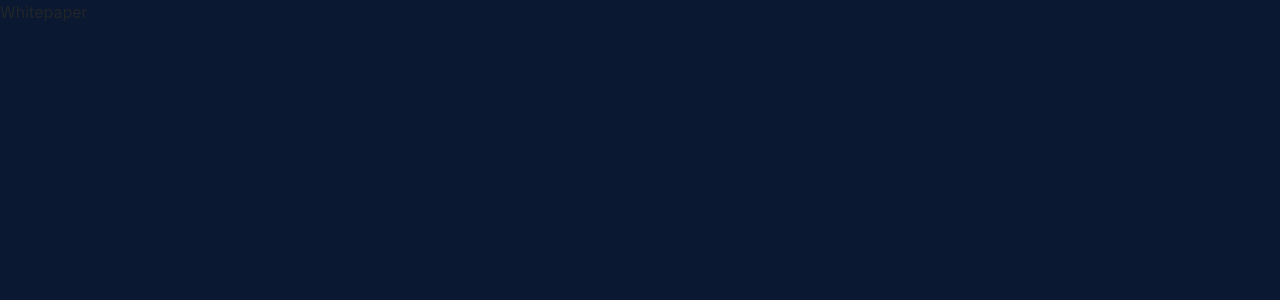
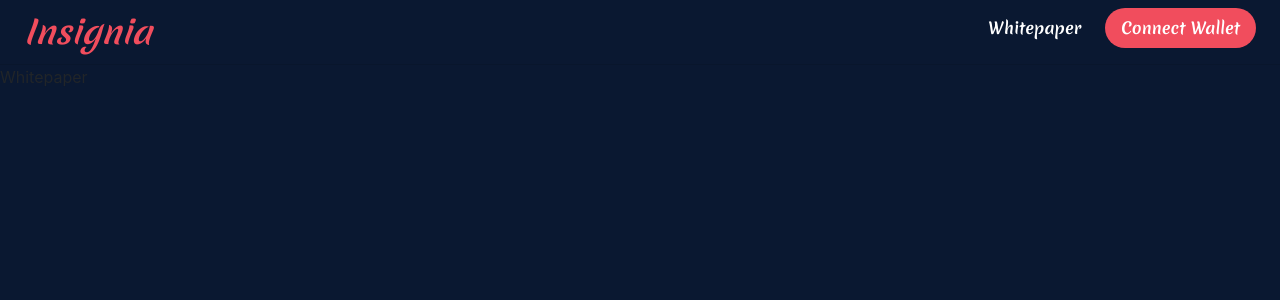
Before and after one commit to george-shammar/Insignia, a React (Create React App) app: page /Whitepaper in a window 1280 px wide. Shown: the top 300 px of the page. Built offline with nearby package versions, Linux system fonts and the light colour scheme.

Commit message:
Create Home component

```diff
--- a/src/components/Nav.js
+++ b/src/components/Nav.js
@@ -17,7 +17,7 @@ function Nav() {
           <p> <Link to="/MarketPLace" className="px-4 white">Market Place</Link></p>
           <p><Link to="/MyAssets" className="white">My Assets</Link></p>
           <p><Link to="/Dashboard" className="px-4 white">Dashboard</Link></p> */}
-          <p> <Link to="/Whitepaper" className="white">Whitepaper</Link></p>
+          <p><Link to="/Whitepaper" className="px-4 white">Whitepaper</Link></p>
         <p className="px-3 border-0 rounded-pill p-2 wallet white">Connect Wallet</p>
         </div>
       </div><hr className="hr"/>
--- a/src/components/Whitepaper.js
+++ b/src/components/Whitepaper.js
@@ -1,11 +1,13 @@
 import React from 'react';
+import Nav from "./Nav";
+import "../styles/Whitepaper.css"
 
 const Whitepaper = () => (
-  <div className="frame animate__animated animate__fadeIn second">
-      <div className="heading">
+  <div>
+      <div>
+      <Nav />
         <p>Whitepaper</p>
       </div>
-      {/* <p><Link to="/MarketPLace" className="px-3 border-0 rounded-pill p-2 wallet white enter">Explore the Market Place</Link></p> */}
 
   </div>
 
--- a/src/index.js
+++ b/src/index.js
@@ -1,10 +1,12 @@
 import React from 'react';
 import ReactDOM from 'react-dom';
 import Routes from './components/Routes';
+import Nav from './components/Nav';
 import "./styles/index.css"
 
 ReactDOM.render(
   <React.StrictMode>
+
     <Routes />
   </React.StrictMode>,
   document.getElementById('root')
```
Also changed, not shown: src/styles/Whitepaper.css (added).
